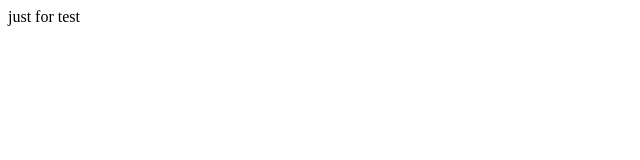
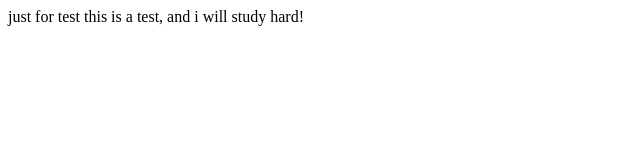
Before and after one commit to aimical/store001, a plain HTML site: page index.html in a window 1280 px wide. Shown: the whole page, without its empty margins (0-640 px from the left). Drawn offline with Linux system fonts and the light colour scheme.

Commit message:
first go

```diff
--- a/index.html
+++ b/index.html
@@ -5,5 +5,6 @@
     </head>
     <body>
         just for test
+        this is a test, and i will study hard!
     </body>
 </html>
```
